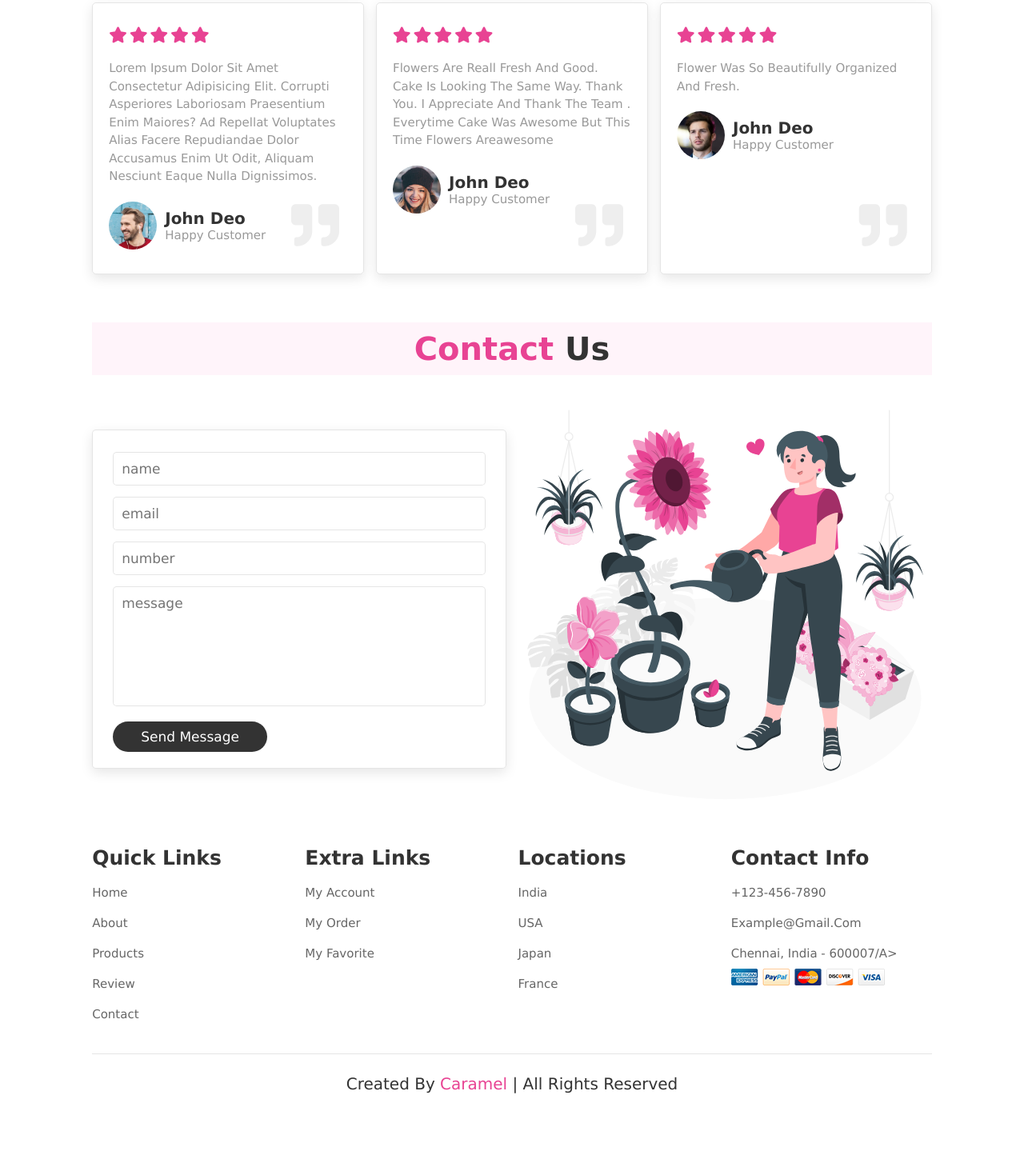
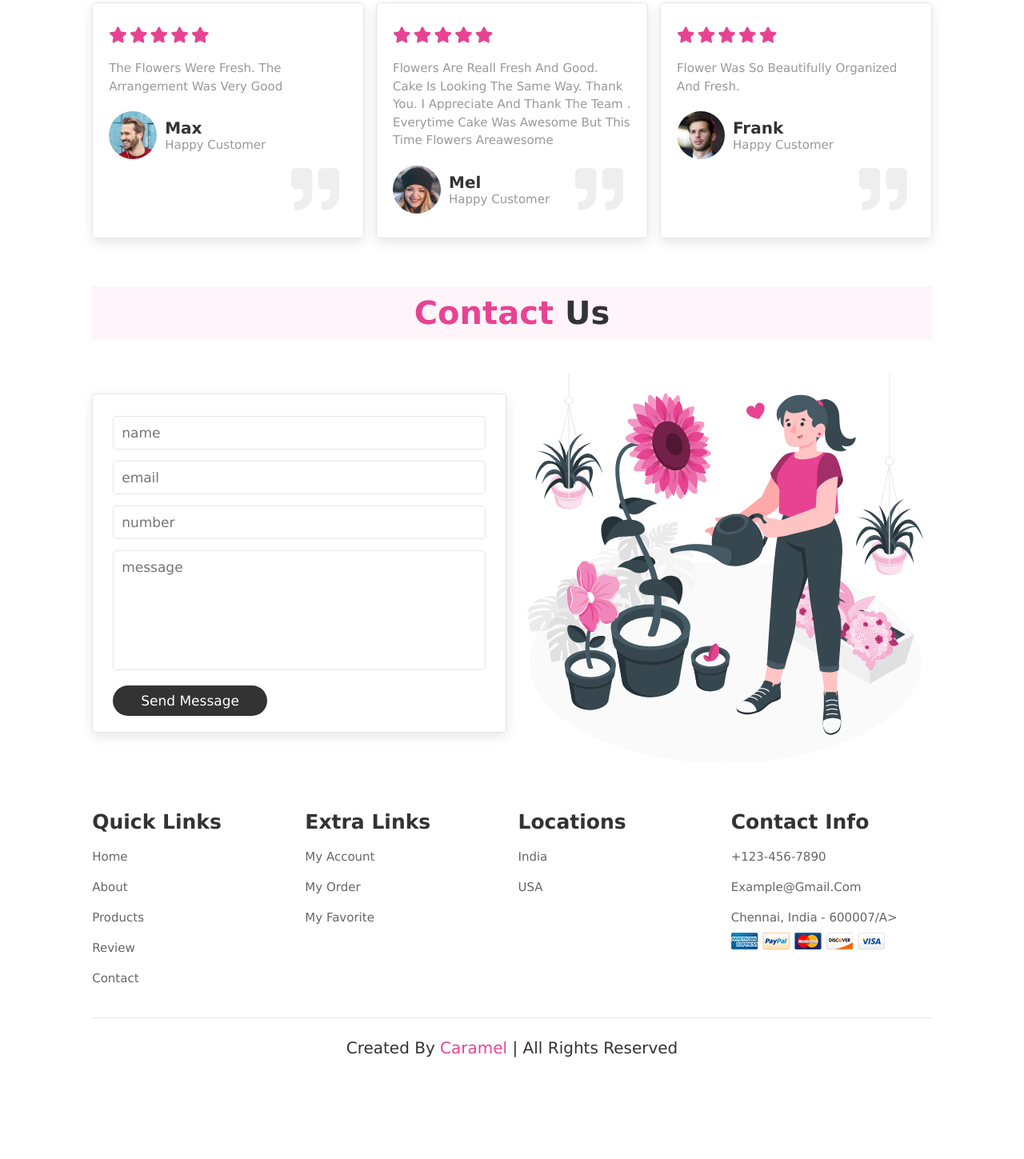
Before and after one commit to Bharathi4real/Flowershop, a plain HTML site: page index.html in a window 1280 px wide. Shown: the part 2910-4359 px from the top of the page at 80% size. Drawn offline with Linux system fonts and the light colour scheme.

Commit message:
Update index.html

```diff
--- a/index.html
+++ b/index.html
@@ -296,11 +296,11 @@
             <i class="fas fa-star"></i>
             <i class="fas fa-star"></i>
         </div>
-        <p>Lorem ipsum dolor sit amet consectetur adipisicing elit. Corrupti asperiores laboriosam praesentium enim maiores? Ad repellat voluptates alias facere repudiandae dolor accusamus enim ut odit, aliquam nesciunt eaque nulla dignissimos.</p>
+        <p>The flowers were fresh. The arrangement was very good</p>
         <div class="user">
             <img src="images/pic-1.png" alt="">
             <div class="user-info">
-                <h3>john deo</h3>
+                <h3>Max</h3>
                 <span>happy customer</span>
             </div>
         </div>
@@ -319,7 +319,7 @@
         <div class="user">
             <img src="images/pic-2.png" alt="">
             <div class="user-info">
-                <h3>john deo</h3>
+                <h3>Mel</h3>
                 <span>happy customer</span>
             </div>
         </div>
@@ -338,7 +338,7 @@
         <div class="user">
             <img src="images/pic-3.png" alt="">
             <div class="user-info">
-                <h3>john deo</h3>
+                <h3>Frank</h3>
                 <span>happy customer</span>
             </div>
         </div>
@@ -403,8 +403,6 @@
             <h3>locations</h3>
             <a href="#">india</a>
             <a href="#">USA</a>
-            <a href="#">japan</a>
-            <a href="#">france</a>
         </div>
 
         <div class="box">
```
